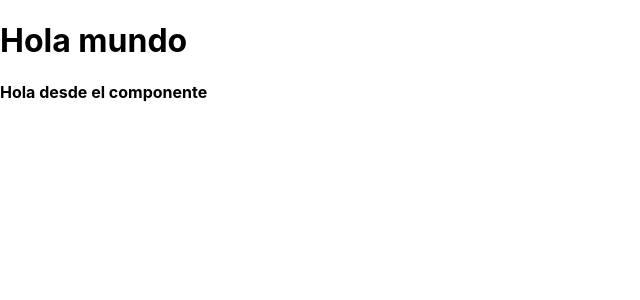
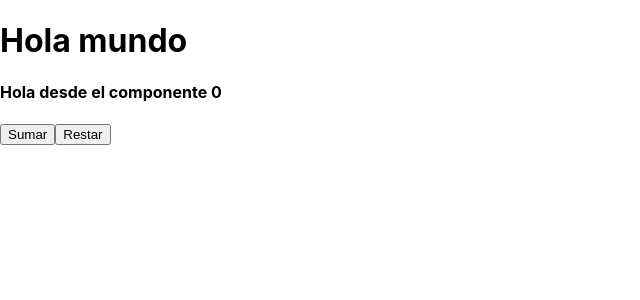
Before and after one commit to linder3hs/codigo13-react, a React (Create React App) app: page / in a window 1280 px wide. Shown: the top 300 px of the page, without its empty margins (0-640 px from the left). Built offline with nearby package versions, Linux system fonts and the light colour scheme.

Commit message:
react count

```diff
--- a/src/App.js
+++ b/src/App.js
@@ -1,18 +1,51 @@
+// paso1: Importar useState
+import { useState } from "react";
+
 // El primer paso para definir un componente es el nombre
 // El nombre de un componente siempre debe iniciar en mayuscula
 // ahora el componente basicamente es una funcion, por ende podemos crearlo
 // usando function o arrow function
 const PrimerComponente = () => {
+  // React tiene una funcion llamada useState
+  // useState es una funcion interna de react la cual se encarga de
+  // manejar el estado de las variables
+  // para poder usar usaState debemos importarla desde react
+
+  // Al usuar useState la forma en la cual creamos una variable cambia
+  // porque debemos definir 2 cosas primero el nombre de la variable y segundo
+  // la funcion que se encargar de cambiar el estado de la variable
+  // count: Es la variable que usaremos para pode mostrar el valor
+  // setCount: Es la funcion que se encarga de poder asignarle un valor a count
+  // para poder definir esta variable como parte de useState debemos inicializar el valor
+  // de esta vairable usando useState
+  // ojo el valor que va dentro de useState sera el valor inicial de la variable
+
+  const [count, setCount] = useState(0);
+
   // esta funcion retornar una vista
   // en react usamos return () para inidicar que lo que este dentro de los
   // parentesis sera el objeto visual que vamos a retornar
   // algo importante es que react solo puede retornar un componente a la vez
   // retorna solo un div
+
+  // vamos a crear 2 funciones una para sumar y otra para restar
+  // Estas 2 funciones esta cambiado el estado de la variable count
+  const sumar = () => {
+    setCount(count + 1);
+  };
+
+  const restar = () => {
+    setCount(count - 1);
+  };
+
   return (
     <div>
       <h1>Hola mundo</h1>
       <div>
-        <h4>Hola desde el componente</h4>
+        <h4>Hola desde el componente {count}</h4>
+        {/* vamos a crear 2 botones uno para poder sumarle 1 a count y otro para restarle */}
+        <button onClick={sumar}>Sumar</button>
+        <button onClick={restar}>Restar</button>
       </div>
     </div>
   );
```
